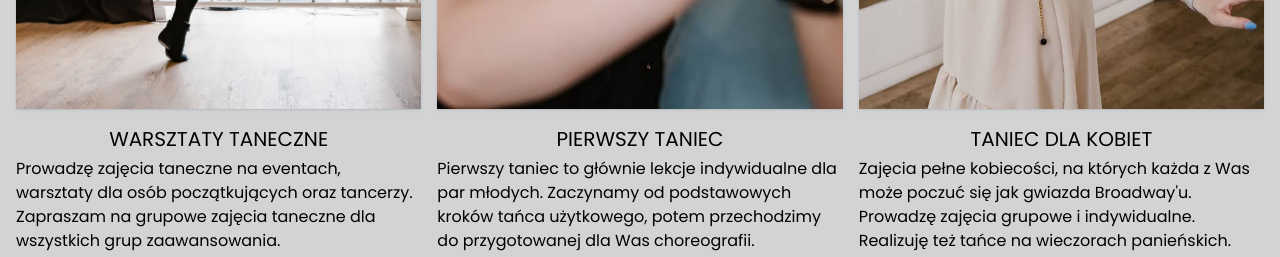
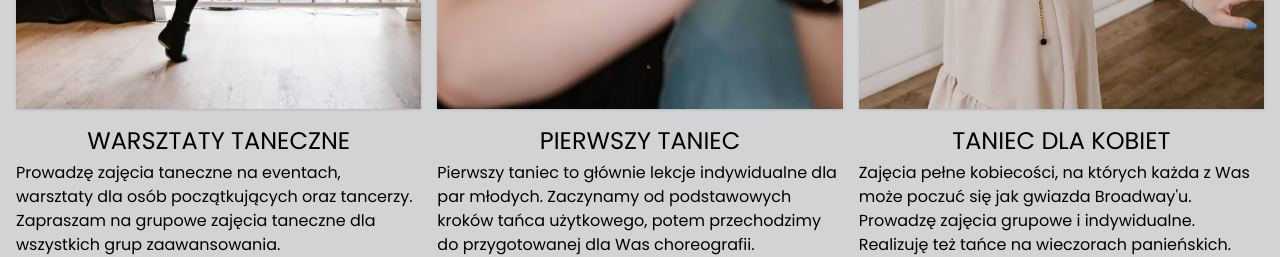
Before and after one commit to kainpets/marta_SPA, a Next.js app: page / in a window 1280 px wide. Shown: the part 2260-2517 px from the top of the page. Built offline with nearby package versions, Linux system fonts and the light colour scheme.

Commit message:
heading font size uslugi

```diff
--- a/src/app/page.tsx
+++ b/src/app/page.tsx
@@ -117,7 +117,7 @@ export default function Home() {
             height: "70%"
           }} />
           <div className="pt-4">
-            <h2 className="text-center text-xl pb-1">WARSZTATY TANECZNE</h2>
+            <h2 className="text-center text-2xl pb-1">WARSZTATY TANECZNE</h2>
             <p >Prowadzę zajęcia taneczne na eventach, warsztaty dla osób początkujących oraz tancerzy. Zapraszam na grupowe zajęcia taneczne dla wszystkich grup zaawansowania. </p>
           </div>
         </div>
@@ -128,7 +128,7 @@ export default function Home() {
             height: "70%"
           }} />
           <div className="pt-4">
-            <h2 className="text-center text-xl pb-1">PIERWSZY TANIEC</h2>
+            <h2 className="text-center text-2xl pb-1">PIERWSZY TANIEC</h2>
             <p >Pierwszy taniec to głównie lekcje indywidualne dla par młodych. Zaczynamy od podstawowych kroków tańca użytkowego, potem przechodzimy do przygotowanej dla Was choreografii. </p>
           </div>
         </div>
@@ -139,7 +139,7 @@ export default function Home() {
             height: "70%"
           }} />
           <div className="pt-4">
-            <h2 className="text-center text-xl pb-1">TANIEC DLA KOBIET</h2>
+            <h2 className="text-center text-2xl pb-1">TANIEC DLA KOBIET</h2>
             <p >Zajęcia pełne kobiecości, na których każda z Was może poczuć się jak gwiazda Broadway&apos;u. Prowadzę zajęcia grupowe i indywidualne. Realizuję też tańce na wieczorach panieńskich.</p>
           </div>
         </div>
```
